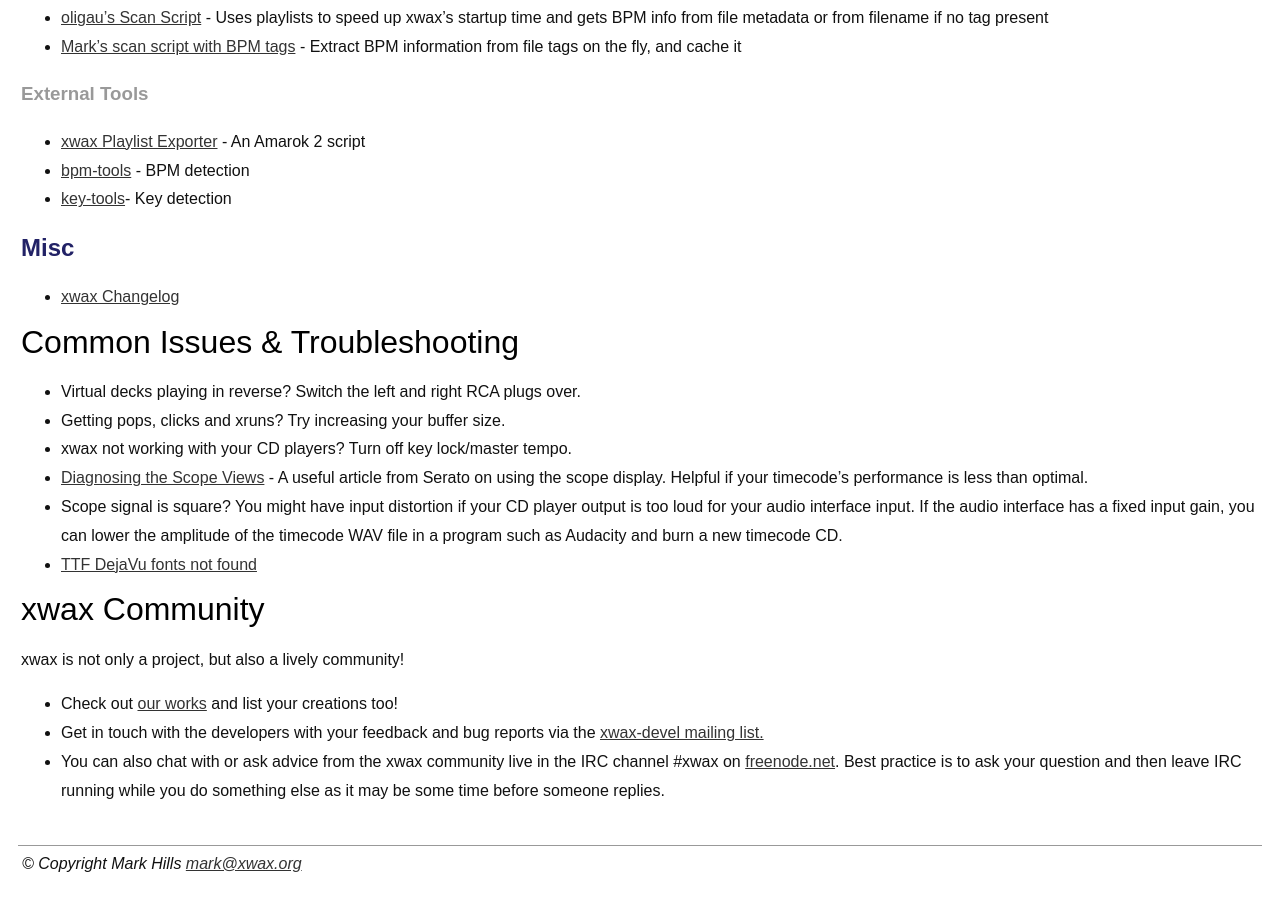
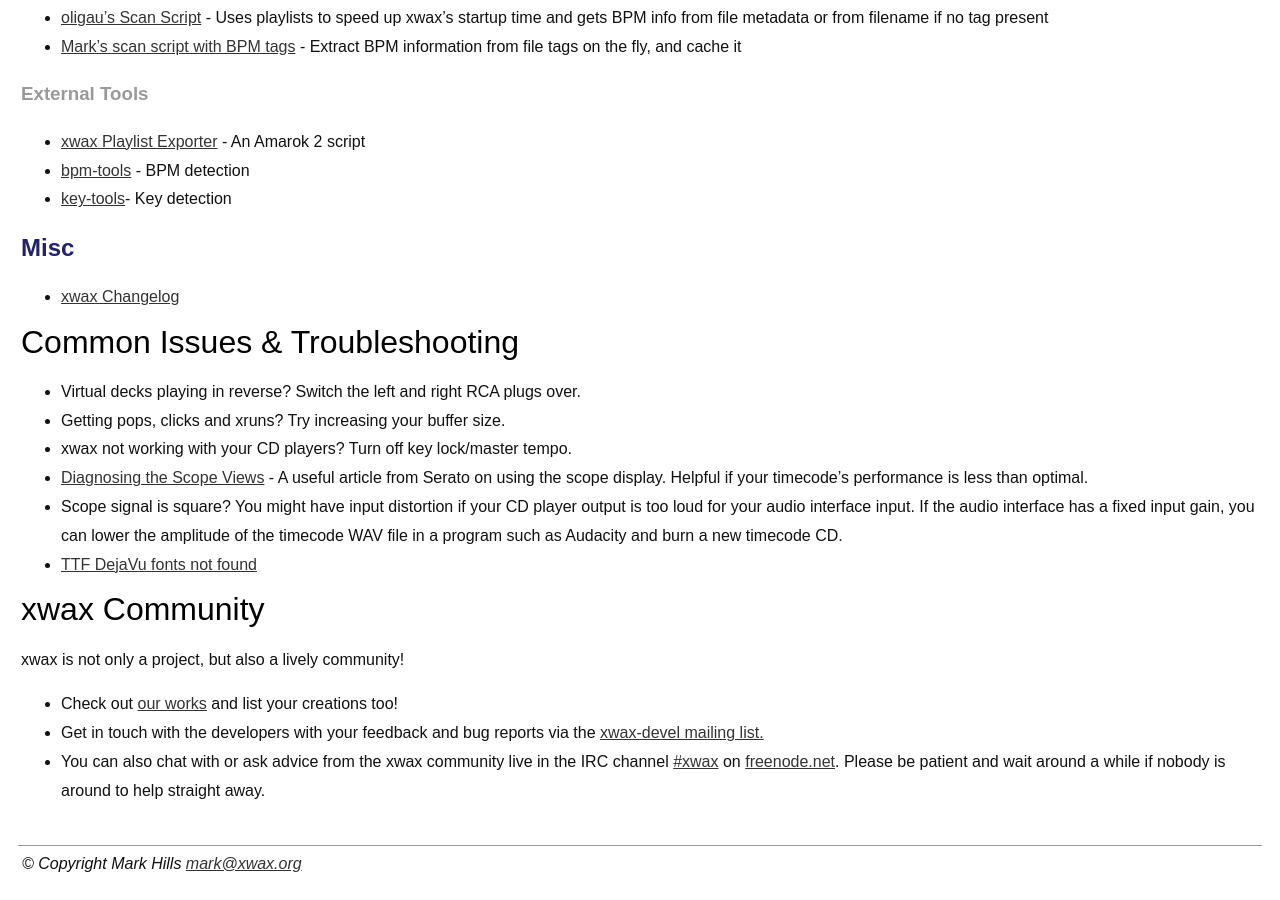
Before and after one commit to xwax/xwax.github.io, a Jekyll site: the page built from index.md, in a window 1280 px wide and 900 px high, scrolled down 1943 px. Built offline with Jekyll 4.4.1, drawn with Linux system fonts in a browser that asks for light colours; some of the changed text lies outside the part shown.

Commit message:
Add link to Freenode

```diff
--- a/index.md
+++ b/index.md
@@ -101,4 +101,4 @@
 
   * Check out [our works](/our_works) and list your creations too!
   * Get in touch with the developers with your feedback and bug reports via the [xwax-devel mailing list.](https://lists.sourceforge.net/lists/listinfo/xwax-devel)
-  * You can also chat with or ask advice from the xwax community live in the IRC channel #xwax on [freenode.net](https://webchat.freenode.net). Best practice is to ask your question and then leave IRC running while you do something else as it may be some time before someone replies.
+  * You can also chat with or ask advice from the xwax community live in the IRC channel [#xwax](https://webchat.freenode.net/#xwax) on [freenode.net](https://freenode.net). Please be patient and wait around a while if nobody is around to help straight away.
```
Also changed, not shown: other parts of index.md (+1 -1 lines).
